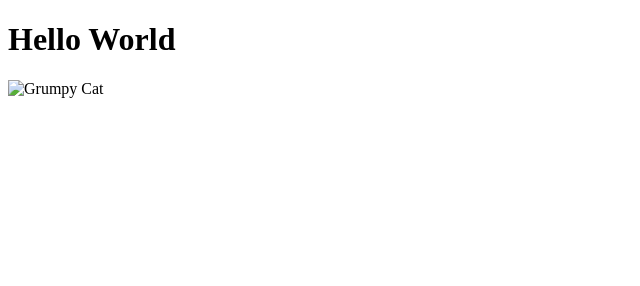
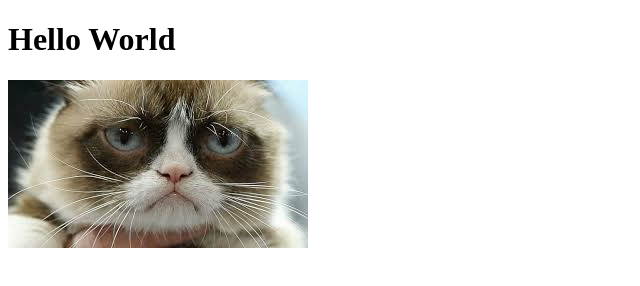
Before and after one commit to MishaKluch/Project1, a plain HTML site: page index.html in a window 1280 px wide. Shown: the whole page, without its empty margins (0-640 px from the left). Drawn offline with Linux system fonts and the light colour scheme.

Commit message:
Update index.html

```diff
--- a/index.html
+++ b/index.html
@@ -5,6 +5,6 @@
   </head>
   <body>
     <h1>Hello World</h1>
-    <img src="gumpy.jpg" alt="Grumpy Cat">
+    <img src="grumpy.jpg" alt="Grumpy Cat">
   </body>
 </html>
```
